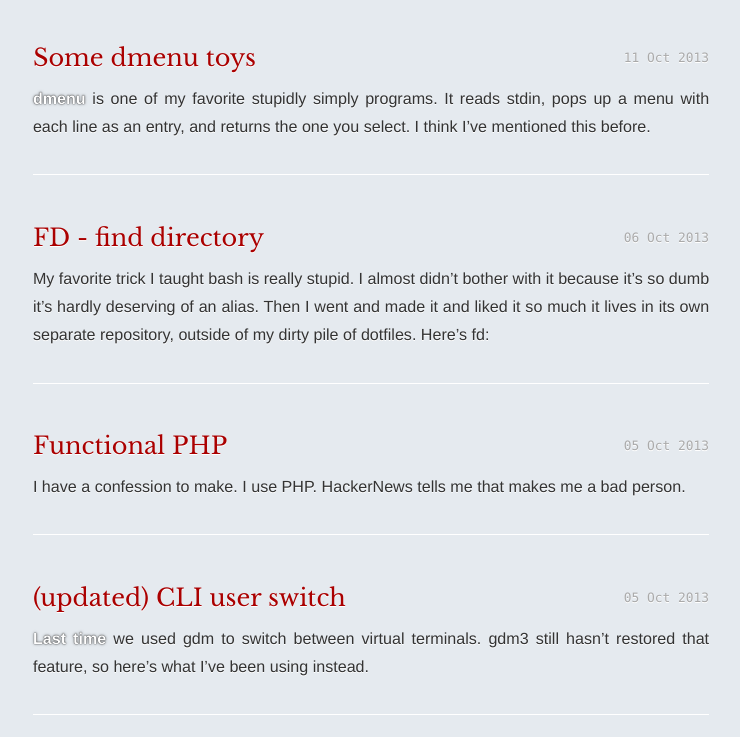
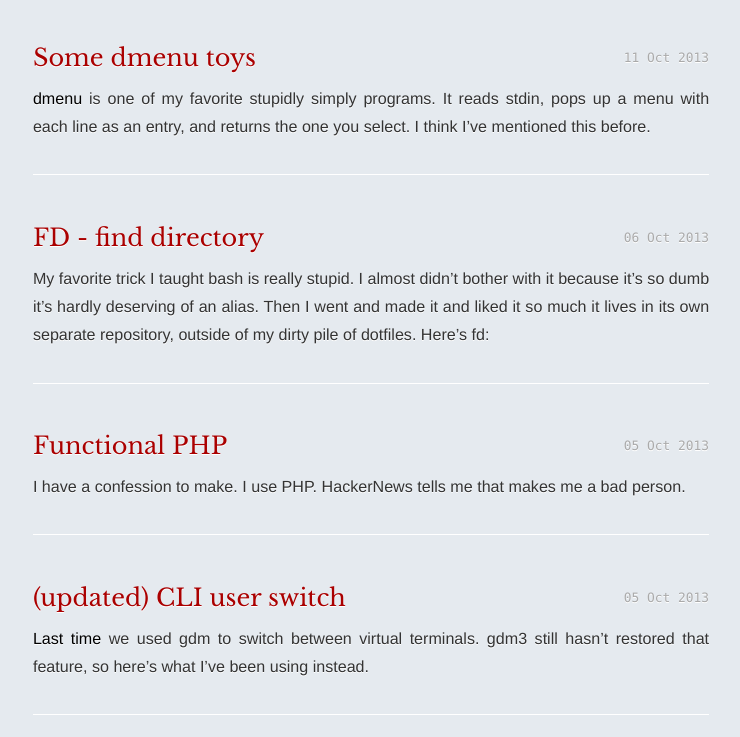
Before and after one commit to sagotsky/sagotsky.github.io, a Jekyll site: the page built from index.html, in a window 1280 px wide. Shown: the part 244-981 px from the top of the page, without its empty margins (269-1009 px from the left). Built offline with Jekyll 4.4.1, drawn with Linux system fonts in a browser that asks for light colours; nearby versions of some CDN libraries; Markdown is read by kramdown in place of the engine named in the settings.

Commit message:
shadow links were stupid

```diff
--- a/css/sagotsky.css
+++ b/css/sagotsky.css
@@ -71,11 +71,9 @@ code {
 }
 
 .post>p>a, .post>p>a:visited {
-  color: #FFFFFF;
-  font-weight: bold;
-  text-shadow: 0 0 1px black, 0 0 3px rgba(0, 0, 0, 0.5);
+  color: #000;
 }
 .post>p>a:hover, .post>p>a:active {
-  color: #ffd;
+  color: #a00;
   text-decoration: underline;
 }
```
